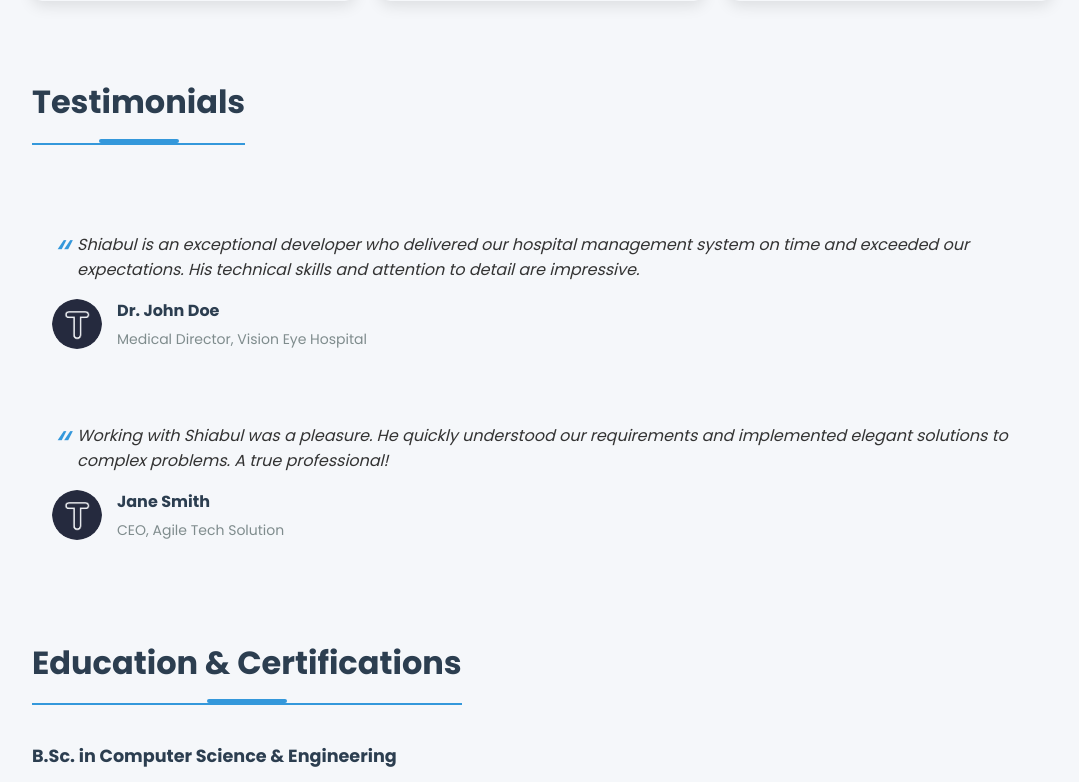
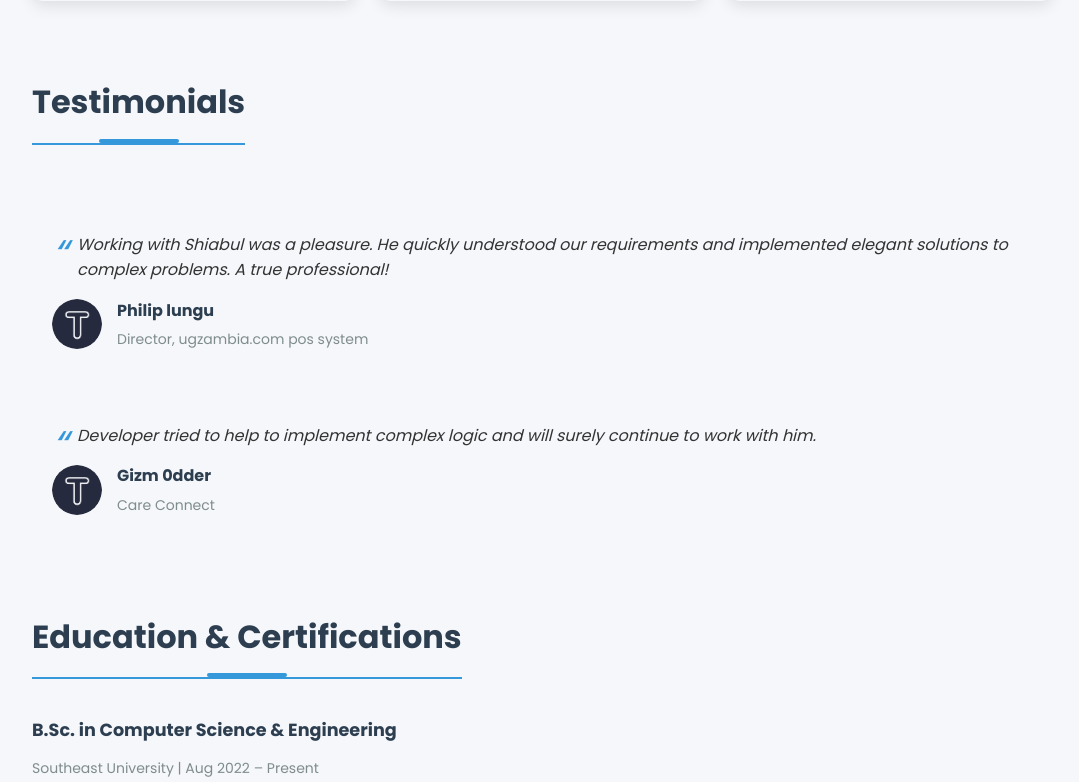
Before and after one commit to mdshiabulcse/my-portfolio, a PHP site: page / in a window 1280 px wide. Shown: the part 3502-4284 px from the top of the page, without its empty margins (98-1177 px from the left). Run offline with PHP 8.4, Linux system fonts and the light colour scheme.

Commit message:
Testimonial add 1

```diff
--- a/html/index.php
+++ b/html/index.php
@@ -1206,7 +1206,7 @@
             <div class="testimonial-item">
                 <p class="testimonial-text" data-translate="testimonial1-text">Working with Shiabul was a pleasure. He quickly understood our requirements and implemented elegant solutions to complex problems. A true professional!</p>
                 <div class="testimonial-author">
-                    <img src="assets/img/testimonial/testimonial.png" alt="John Doe">
+                    <img src="assets/img/testimonial/testimonial.png" alt="Philip lungu">
                     <div class="author-info">
                         <h4 data-translate="testimonial1-name">Philip lungu</h4>
                         <p data-translate="testimonial1-position">Director, ugzambia.com pos system</p>
@@ -1217,7 +1217,7 @@
             <div class="testimonial-item">
                 <p class="testimonial-text" data-translate="testimonial2-text">Developer tried to help to implement complex logic and will surely continue to work with him.</p>
                 <div class="testimonial-author">
-                    <img src="assets/img/testimonial/testimonial.png" alt="Jane Smith">
+                    <img src="assets/img/testimonial/testimonial.png" alt="Gizm 0dder">
                     <div class="author-info">
                         <h4 data-translate="testimonial2-name">Gizm 0dder</h4>
                         <p data-translate="testimonial2-position">CEO, Care Connect</p>
@@ -1249,8 +1249,8 @@
         <div class="social-links">
             <a href="https://linkedin.com/in/md-shiabul-islam" target="_blank"><i class="fab fa-linkedin-in"></i></a>
             <a href="https://github.com/mdshiabulcse" target="_blank"><i class="fab fa-github"></i></a>
-            <a href="#" target="_blank"><i class="fab fa-twitter"></i></a>
-            <a href="#" target="_blank"><i class="fab fa-instagram"></i></a>
+            <a href="https://x.com/ShakibShiabul" target="_blank"><i class="fab fa-twitter"></i></a>
+            <a href="https://www.instagram.com/shiabulislam/#" target="_blank"><i class="fab fa-instagram"></i></a>
         </div>
         <p data-translate="copyright">© 2025 Md. Shiabul Islam. All rights reserved.</p>
     </footer>
@@ -1347,12 +1347,12 @@
             'more-projects-title': 'More Projects',
             'more-projects-desc': 'Explore my complete portfolio of projects across various domains and technologies.',
             'testimonials-title': 'Testimonials',
-            'testimonial1-text': 'Shiabul is an exceptional developer who delivered our hospital management system on time and exceeded our expectations. His technical skills and attention to detail are impressive.',
-            'testimonial1-name': 'Dr. John Doe',
-            'testimonial1-position': 'Medical Director, Vision Eye Hospital',
-            'testimonial2-text': 'Working with Shiabul was a pleasure. He quickly understood our requirements and implemented elegant solutions to complex problems. A true professional!',
-            'testimonial2-name': 'Jane Smith',
-            'testimonial2-position': 'CEO, Agile Tech Solution',
+            'testimonial1-text': 'Working with Shiabul was a pleasure. He quickly understood our requirements and implemented elegant solutions to complex problems. A true professional!',
+            'testimonial1-name': 'Philip lungu',
+            'testimonial1-position': 'Director, ugzambia.com pos system',
+            'testimonial2-text': 'Developer tried to help to implement complex logic and will surely continue to work with him.',
+            'testimonial2-name': 'Gizm 0dder',
+            'testimonial2-position': 'Care Connect',
             'education-title': 'Education & Certifications',
             'edu1-degree': 'B.Sc. in Computer Science & Engineering',
             'edu1-period': 'Southeast University | Aug 2022 – Present',
@@ -1420,10 +1420,10 @@
             'more-projects-desc': 'Explorez mon portfolio complet de projets dans divers domaines et technologies.',
             'testimonials-title': 'Témoignages',
             'testimonial1-text': 'Shiabul est un développeur exceptionnel qui a livré notre système de gestion hospitalière à temps et dépassé nos attentes. Ses compétences techniques et son attention aux détails sont impressionnantes.',
-            'testimonial1-name': 'Dr. John Doe',
+            'testimonial1-name': 'Dr. Philip lungu',
             'testimonial1-position': 'Directeur Médical, Vision Eye Hospital',
             'testimonial2-text': 'Travailler avec Shiabul était un plaisir. Il a rapidement compris nos exigences et mis en œuvre des solutions élégantes à des problèmes complexes. Un vrai professionnel !',
-            'testimonial2-name': 'Jane Smith',
+            'testimonial2-name': 'Gizm 0dder',
             'testimonial2-position': 'PDG, Agile Tech Solution',
             'education-title': 'Éducation & Certifications',
             'edu1-degree': 'Licence en Informatique et Ingénierie',
@@ -1492,11 +1492,11 @@
             'more-projects-desc': 'Explore mi portfolio completo de proyectos en diversos dominios y tecnologías.',
             'testimonials-title': 'Testimonios',
             'testimonial1-text': 'Shiabul es un desarrollador excepcional que entregó nuestro sistema de gestión hospitalaria a tiempo y superó nuestras expectativas. Sus habilidades técnicas y atención al detalle son impresionantes.',
-            'testimonial1-name': 'Dr. John Doe',
+            'testimonial1-name': 'Dr. Philip lungu',
             'testimonial1-position': 'Director Médico, Vision Eye Hospital',
             'testimonial2-text': 'Trabajar con Shiabul fue un placer. Comprendió rápidamente nuestros requisitos e implementó soluciones elegantes para problemas complejos. ¡Un verdadero profesional!',
-            'testimonial2-name': 'Jane Smith',
-            'testimonial2-position': 'CEO, Agile Tech Solution',
+            'testimonial2-name': 'Gizm 0dder',
+            'testimonial2-position': 'Care Connect',
             'education-title': 'Educación y Certificaciones',
             'edu1-degree': 'Licenciatura en Ciencias de la Computación e Ingeniería',
             'edu1-period': 'Universidad Southeast | Agosto 2022 – Presente',
@@ -1558,10 +1558,10 @@
             'view-less': '收起项目',
             'testimonials-title': '客户评价',
             'testimonial1-text': 'Shiabul是一位出色的开发人员，他按时交付了我们的医院管理系统，并超出了我们的期望。他的技术技能和对细节的关注令人印象深刻。',
-            'testimonial1-name': 'John Doe医生',
+            'testimonial1-name': 'Philip lungu医生',
             'testimonial1-position': '医疗主任，Vision眼科医院',
             'testimonial2-text': '与Shiabul合作是一种愉快的体验。他快速理解我们的需求，并为复杂问题实现了优雅的解决方案。一位真正的专业人士！',
-            'testimonial2-name': 'Jane Smith',
+            'testimonial2-name': 'Gizm 0dder',
             'testimonial2-position': '首席执行官，Agile Tech Solution',
             'education-title': '教育与认证',
             'copyright': '© 2025 Md. Shiabul Islam. 保留所有权利。',
@@ -1618,10 +1618,10 @@
             'view-less': '閉じる',
             'testimonials-title': '推薦の声',
             'testimonial1-text': 'Shiabulは優れた開発者で、私たちの病院管理システムを期限通りに納品し、期待を超えました。彼の技術的スキルと細部への注意は印象的です。',
-            'testimonial1-name': 'Dr. John Doe',
+            'testimonial1-name': 'Philip lungu',
             'testimonial1-position': '医療ディレクター、Vision Eye Hospital',
             'testimonial2-text': 'Shiabulとの仕事は喜びでした。彼は私たちの要件を素早く理解し、複雑な問題に対してエレガントなソリューションを実装しました。真のプロフェッショナルです！',
-            'testimonial2-name': 'Jane Smith',
+            'testimonial2-name': 'Gizm 0dder',
             'testimonial2-position': 'CEO、Agile Tech Solution',
             'education-title': '教育と資格',
             'copyright': '© 2025 Md. Shiabul Islam. All rights reserved.',
```
